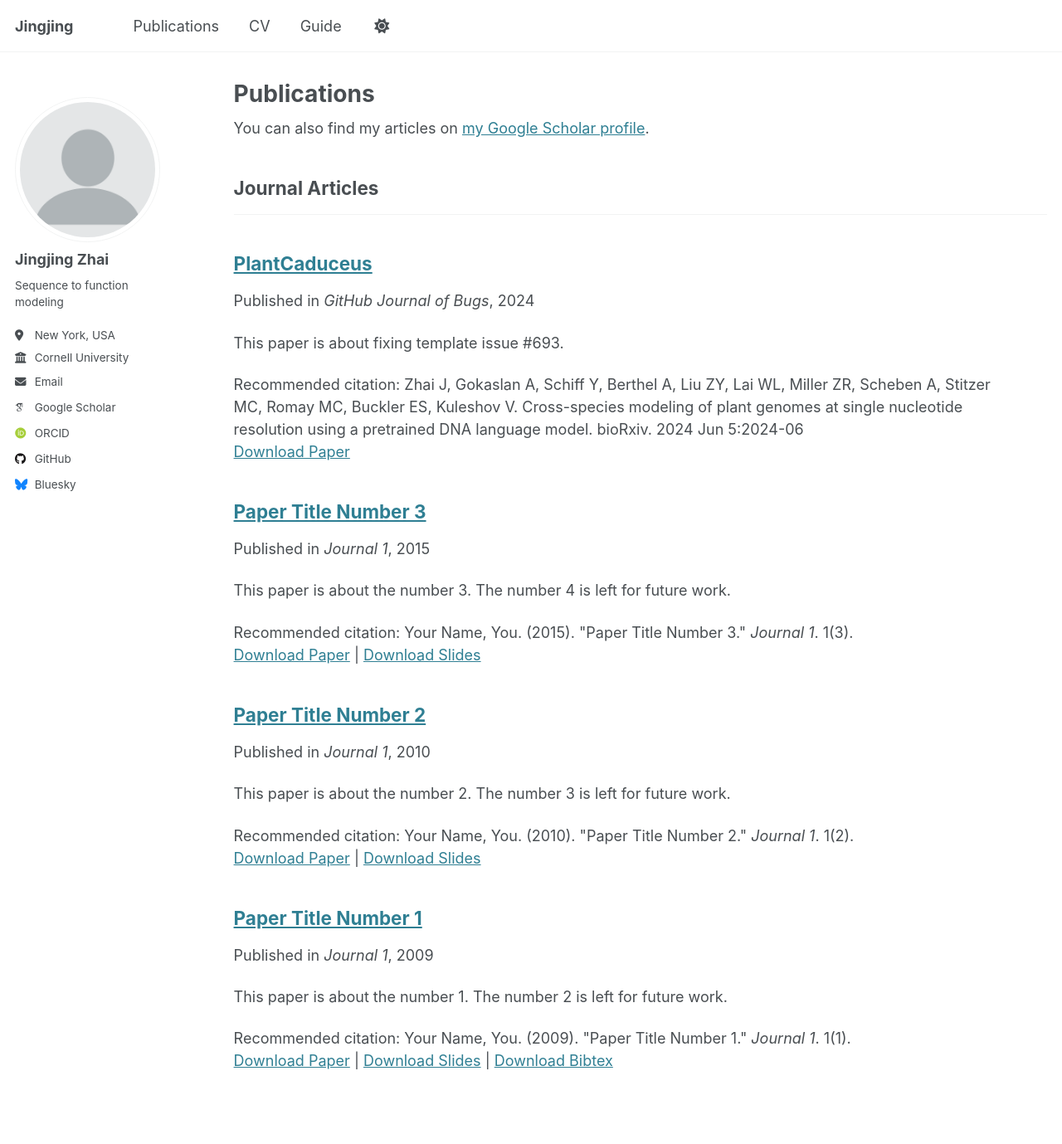
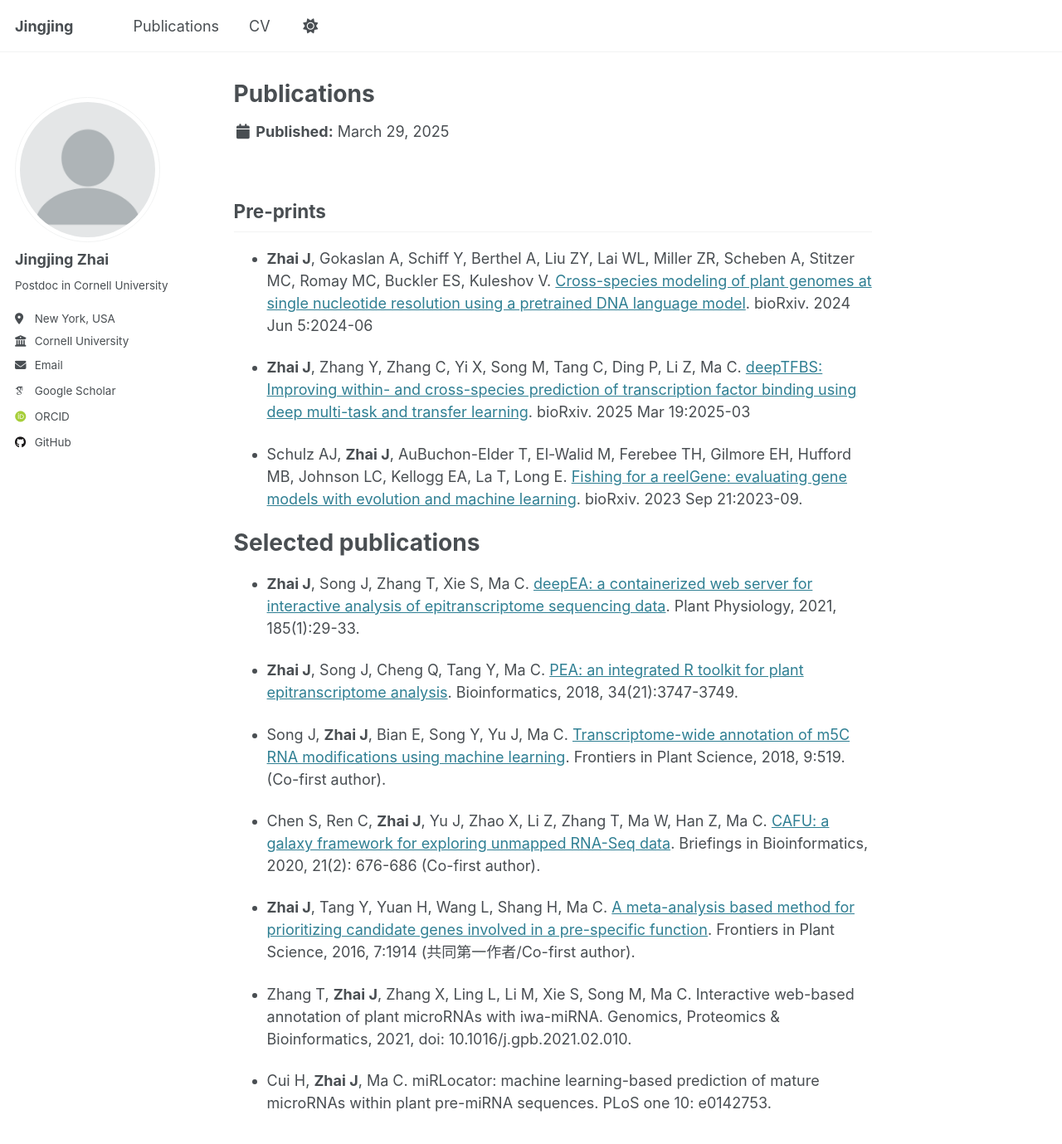
Before and after one commit to zhaijj/zhaijj.github.io, a Jekyll site: the page built from _publications/publications.md, in a window 1280 px wide and 1400 px high. Shown: the top 1379 px of the window at 83% size. Built offline with Jekyll 4.4.1, drawn with Linux system fonts in a browser that asks for light colours; some web fonts are replaced; some of the changed text lies outside the part shown.

Commit message:
Update publications

```diff
--- a/_config.yml
+++ b/_config.yml
@@ -25,7 +25,7 @@ author:
   avatar           : "profile.png"
   name             : "Jingjing Zhai"
   pronouns         : # example: "she/her"
-  bio              : "Sequence to function modeling"
+  bio              : "Postdoc in Cornell University"
   location         : "New York, USA"
   employer         : "Cornell University"
   uri              : # URL
@@ -44,12 +44,11 @@ author:
   bitbucket        : # Username - Update with your username on the site
   codepen          : # Username
   dribbble         : # Username
-  github           : "academicpages"
+  github           : "zhaijj" # Username - Update with your username on the site
   kaggle           : # Username
   stackoverflow    : # User number or user number and name (i.e., use "1" or "1/jeff-atwood")
 
   # Social media
-  bluesky          : "bsky.app" # Replace this with you Bluesky username
   facebook         : # Username
   flickr           : # Username
   foursquare       : # Username
--- a/_data/navigation.yml
+++ b/_data/navigation.yml
@@ -10,12 +10,5 @@
 main:
   - title: "Publications"
     url: /publications/
-
   - title: "CV"
     url: /cv/
-
-  # - title: "CV"
-  #   url: /cv-json/
-
-  - title: "Guide"
-    url: /markdown/
--- a/_publications/2009-10-01-paper-title-number-1.md
+++ /dev/null
@@ -1,14 +0,0 @@
----
-title: "Paper Title Number 1"
-collection: publications
-category: manuscripts
-permalink: /publication/2009-10-01-paper-title-number-1
-excerpt: 'This paper is about the number 1. The number 2 is left for future work.'
-date: 2009-10-01
-venue: 'Journal 1'
-slidesurl: 'http://academicpages.github.io/files/slides1.pdf'
-paperurl: 'http://academicpages.github.io/files/paper1.pdf'
-bibtexurl: 'http://academicpages.github.io/files/bibtex1.bib'
-citation: 'Your Name, You. (2009). &quot;Paper Title Number 1.&quot; <i>Journal 1</i>. 1(1).'
----
-The contents above will be part of a list of publications, if the user clicks the link for the publication than the contents of section will be rendered as a full page, allowing you to provide more information about the paper for the reader. When publications are displayed as a single page, the contents of the above "citation" field will automatically be included below this section in a smaller font.
--- a/_publications/2010-10-01-paper-title-number-2.md
+++ /dev/null
@@ -1,14 +0,0 @@
----
-title: "Paper Title Number 2"
-collection: publications
-category: manuscripts
-permalink: /publication/2010-10-01-paper-title-number-2
-excerpt: 'This paper is about the number 2. The number 3 is left for future work.'
-date: 2010-10-01
-venue: 'Journal 1'
-slidesurl: 'http://academicpages.github.io/files/slides2.pdf'
-paperurl: 'http://academicpages.github.io/files/paper2.pdf'
-citation: 'Your Name, You. (2010). &quot;Paper Title Number 2.&quot; <i>Journal 1</i>. 1(2).'
----
-
-The contents above will be part of a list of publications, if the user clicks the link for the publication than the contents of section will be rendered as a full page, allowing you to provide more information about the paper for the reader. When publications are displayed as a single page, the contents of the above "citation" field will automatically be included below this section in a smaller font.
--- a/_publications/2015-10-01-paper-title-number-3.md
+++ /dev/null
@@ -1,14 +0,0 @@
----
-title: "Paper Title Number 3"
-collection: publications
-category: manuscripts
-permalink: /publication/2015-10-01-paper-title-number-3
-excerpt: 'This paper is about the number 3. The number 4 is left for future work.'
-date: 2015-10-01
-venue: 'Journal 1'
-slidesurl: 'http://academicpages.github.io/files/slides3.pdf'
-paperurl: 'http://academicpages.github.io/files/paper3.pdf'
-citation: 'Your Name, You. (2015). &quot;Paper Title Number 3.&quot; <i>Journal 1</i>. 1(3).'
----
-
-The contents above will be part of a list of publications, if the user clicks the link for the publication than the contents of section will be rendered as a full page, allowing you to provide more information about the paper for the reader. When publications are displayed as a single page, the contents of the above "citation" field will automatically be included below this section in a smaller font.
--- a/_publications/2024-02-17-paper-title-number-4.md
+++ /dev/null
@@ -1,11 +0,0 @@
----
-title: "PlantCaduceus"
-collection: publications
-category: manuscripts
-permalink: /publication/2024-02-17-paper-title-number-4
-excerpt: 'This paper is about fixing template issue #693.'
-date: 2024-02-17
-venue: 'GitHub Journal of Bugs'
-paperurl: 'http://academicpages.github.io/files/paper3.pdf'
-citation: 'Zhai J, Gokaslan A, Schiff Y, Berthel A, Liu ZY, Lai WL, Miller ZR, Scheben A, Stitzer MC, Romay MC, Buckler ES, Kuleshov V. Cross-species modeling of plant genomes at single nucleotide resolution using a pretrained DNA language model. bioRxiv. 2024 Jun 5:2024-06'
----
--- /dev/null
+++ b/_publications/publications.md
@@ -0,0 +1,31 @@
+---
+layout: single
+title: "Publications"
+permalink: /publications/
+author_profile: true
+---
+
+
+## Pre-prints
+
+* **Zhai J**, Gokaslan A, Schiff Y, Berthel A, Liu ZY, Lai WL, Miller ZR, Scheben A, Stitzer MC, Romay MC, Buckler ES, Kuleshov V. [Cross-species modeling of plant genomes at single nucleotide resolution using a pretrained DNA language model](https://www.biorxiv.org/content/10.1101/2024.06.04.596709v3). bioRxiv. 2024 Jun 5:2024-06
+
+* **Zhai J**, Zhang Y, Zhang C, Yi X, Song M, Tang C, Ding P, Li Z, Ma C. [deepTFBS: Improving within- and cross-species prediction of transcription factor binding using deep multi-task and transfer learning](https://www.biorxiv.org/content/10.1101/2025.03.19.644233v1). bioRxiv. 2025 Mar 19:2025-03
+
+* Schulz AJ, **Zhai J**, AuBuchon-Elder T, El-Walid M, Ferebee TH, Gilmore EH, Hufford MB, Johnson LC, Kellogg EA, La T, Long E. [Fishing for a reelGene: evaluating gene models with evolution and machine learning](https://www.biorxiv.org/content/10.1101/2023.09.19.558246v1). bioRxiv. 2023 Sep 21:2023-09.
+
+# Selected publications
+
+* **Zhai J**, Song J, Zhang T, Xie S, Ma C. [deepEA: a containerized web server for interactive analysis of epitranscriptome sequencing data](https://academic.oup.com/plphys/article/185/1/29/5988724). Plant Physiology, 2021, 185(1):29-33.
+
+* **Zhai J**, Song J, Cheng Q, Tang Y, Ma C. [PEA: an integrated R toolkit for plant epitranscriptome analysis](https://academic.oup.com/bioinformatics/article/34/21/3747/5021690). Bioinformatics, 2018, 34(21):3747-3749.
+
+* Song J, **Zhai J**, Bian E, Song Y, Yu J, Ma C. [Transcriptome-wide annotation of m5C RNA modifications using machine learning](https://www.frontiersin.org/journals/plant-science/articles/10.3389/fpls.2018.00519/full). Frontiers in Plant Science, 2018, 9:519. (Co-first author).
+
+* Chen S, Ren C, **Zhai J**, Yu J, Zhao X, Li Z, Zhang T, Ma W, Han Z, Ma C. [CAFU: a galaxy framework for exploring unmapped RNA-Seq data](https://academic.oup.com/bib/article/21/2/676/5349178). Briefings in Bioinformatics, 2020, 21(2): 676-686 (Co-first author).
+
+* **Zhai J**, Tang Y, Yuan H, Wang L, Shang H, Ma C. [A meta-analysis based method for prioritizing candidate genes involved in a pre-specific function](https://www.frontiersin.org/journals/plant-science/articles/10.3389/fpls.2016.01914/full). Frontiers in Plant Science, 2016, 7:1914 (共同第一作者/Co-first author).
+
+* Zhang T, **Zhai J**, Zhang X, Ling L, Li M, Xie S, Song M, Ma C. Interactive web-based annotation of plant microRNAs with iwa-miRNA. Genomics, Proteomics & Bioinformatics, 2021, doi: 10.1016/j.gpb.2021.02.010.
+
+* Cui H, **Zhai J**, Ma C. miRLocator: machine learning-based prediction of mature microRNAs within plant pre-miRNA sequences. PLoS one 10: e0142753.
```
